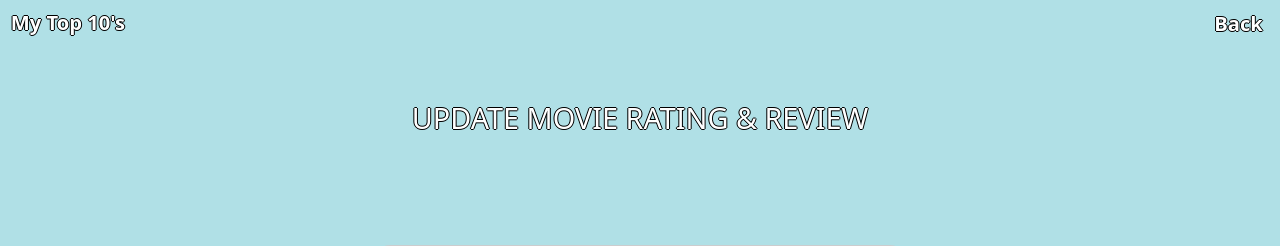
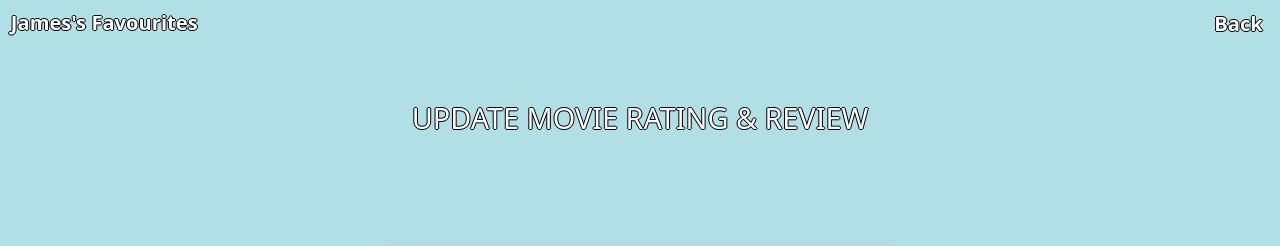
Before and after one commit to jamesslinger/Favorite-Things-List, a Flask app: page /movies/update in a window 1280 px wide. Shown: the top 246 px of the page. Run offline with Flask 2, Linux system fonts and the light colour scheme; some libraries are stand-ins or nearby versions.

Commit message:
Updated packages, tweaked the wording of some parts

```diff
--- a/main.py
+++ b/main.py
@@ -1,12 +1,10 @@
 from flask import Flask, render_template, redirect, url_for, request, flash
 from flask_bootstrap import Bootstrap
-from flask_sqlalchemy import SQLAlchemy, request
+from flask_sqlalchemy import SQLAlchemy
 from flask_wtf import FlaskForm
-from wtforms import StringField, SubmitField, SelectField, DecimalRangeField, TextAreaField
-from wtforms.validators import DataRequired
+from wtforms import StringField, SubmitField, DecimalRangeField, TextAreaField
 import requests as rq
 from datetime import datetime
-import json
 import os
 
 
@@ -18,7 +16,7 @@ YT_ENDPOINT = "https://www.googleapis.com/youtube/v3/search"
 
 app = Flask(__name__)
 app.config['SECRET_KEY'] = os.environ.get("SECRET_KEY")
-app.config['SQLALCHEMY_DATABASE_URI'] = 'sqlite:///james-top-ten.db'
+app.config['SQLALCHEMY_DATABASE_URI'] = os.environ.get("SQLALCHEMY_DATABASE_URI")
 app.config['SQLALCHEMY_TRACK_MODIFICATIONS'] = False
 Bootstrap(app)
 db = SQLAlchemy(app)
@@ -112,12 +110,12 @@ def songs():
     db.create_all()
     empty_check = db.session.query(Songs).first()
     if empty_check is None:
-        return render_template("songs.html", nav_title="Top 20 Songs", sec_desc="List empty! Please add a song.", year=CURRENT_YEAR)
+        return render_template("songs.html", nav_title="My Top Songs", sec_desc="List empty! Please add a song.", year=CURRENT_YEAR)
     all_songs = Songs.query.order_by(Songs.rating).all()
     for i in range(len(all_songs)):
         all_songs[i].rank = len(all_songs) - i
     db.session.commit()
-    return render_template("songs.html", all_songs=all_songs, nav_title="Top 20 Songs", sec_desc="My favorite tunes from the past 20 years.", year=CURRENT_YEAR)
+    return render_template("songs.html", all_songs=all_songs, nav_title="My Top Songs", sec_desc="My favourite tunes from the past 20 years.", year=CURRENT_YEAR)
 
 
 @app.route("/songs/search", methods=["GET", "POST"])
@@ -210,12 +208,12 @@ def movies():
     db.create_all()
     empty_check = db.session.query(Movies).first()
     if empty_check is None:
-        return render_template('movies.html', nav_title="Top 20 Movies" ,sec_desc="List empty! Please add a movie.", year=CURRENT_YEAR)
+        return render_template('movies.html', nav_title="My Top Movies" ,sec_desc="List empty! Please add a movie.", year=CURRENT_YEAR)
     all_movies = Movies.query.order_by(Movies.rating).all()
     for i in range(len(all_movies)):
         all_movies[i].rank = len(all_movies) - i
     db.session.commit()
-    return render_template("movies.html", all_movies=all_movies, nav_title="Top 20 Movies", sec_desc="These are my all time favourite movies.", year=CURRENT_YEAR)
+    return render_template("movies.html", all_movies=all_movies, nav_title="My Top Movies", sec_desc="These are my all time favourite movies.", year=CURRENT_YEAR)
 
 
 @app.route("/movies/movie-search", methods=["GET", "POST"])
--- a/templates/menu.html
+++ b/templates/menu.html
@@ -3,8 +3,8 @@
 {% block content %}
 
 <div class="heading menu-heading">
-    <h1>Welcome to James's Favorites</h1>
-    <h4>Click below to view my top 20 favorite things.<br>Please feel free to add some of your own</h4>
+    <h1>Welcome to James's Favourites</h1>
+    <h4>Click below to view my a list of my favorite things<br>Please feel free to add some of your own</h4>
 </div>
 
 <div class="menu-content">
--- a/templates/movie_search.html
+++ b/templates/movie_search.html
@@ -4,7 +4,7 @@
 
 <nav id="nav" class="navbar navbar-expand-lg fixed-top">
     <div class="container-fluid">
-        <a class="navbar-brand" href="{{ url_for('menu') }}">James's Favorites</a>
+        <a class="navbar-brand" href="{{ url_for('menu') }}">James's Favourites</a>
         <span class="navbar-text mx-auto">{{ nav_title }}</span>
         <div class="right-side-nav">
             <button class="navbar-toggler" type="button" data-bs-toggle="collapse" data-bs-target="#navbarNav">
--- a/templates/movies.html
+++ b/templates/movies.html
@@ -4,7 +4,7 @@
 
 <nav id="nav" class="navbar navbar-expand-lg fixed-top">
     <div class="container-fluid">
-        <a class="navbar-brand" href="{{ url_for('menu') }}">James's Favorites</a>
+        <a class="navbar-brand" href="{{ url_for('menu') }}">James's Favourites</a>
         <span class="navbar-text mx-auto">{{ nav_title }}</span>
         <div class="right-side-nav">
             <button class="navbar-toggler" type="button" data-bs-toggle="collapse" data-bs-target="#navbarNav">
--- a/templates/rate_movie.html
+++ b/templates/rate_movie.html
@@ -4,7 +4,7 @@
 
 <nav id="nav" class="navbar navbar-expand-lg fixed-top">
     <div class="container-fluid">
-        <a class="navbar-brand" href="{{ url_for('menu') }}">My Top 10's</a>
+        <a class="navbar-brand" href="{{ url_for('menu') }}">James's Favourites</a>
         <span class="navbar-text mx-auto">{{ nav_title }}</span>
         <div class="right-side-nav">
             <button class="navbar-toggler" type="button" data-bs-toggle="collapse" data-bs-target="#navbarNav">
--- a/templates/rate_song.html
+++ b/templates/rate_song.html
@@ -4,7 +4,7 @@
 
 <nav id="nav" class="navbar navbar-expand-lg fixed-top">
     <div class="container-fluid">
-        <a class="navbar-brand" href="{{ url_for('menu') }}">James's Favorites</a>
+        <a class="navbar-brand" href="{{ url_for('menu') }}">James's Favourites</a>
         <span class="navbar-text mx-auto">{{ nav_title }}</span>
         <div class="right-side-nav">
             <button class="navbar-toggler" type="button" data-bs-toggle="collapse" data-bs-target="#navbarNav">
--- a/templates/select_movie.html
+++ b/templates/select_movie.html
@@ -4,7 +4,7 @@
 
 <nav id="nav" class="navbar navbar-expand-lg fixed-top">
     <div class="container-fluid">
-        <a class="navbar-brand" href="{{ url_for('menu') }}">James's Favorites</a>
+        <a class="navbar-brand" href="{{ url_for('menu') }}">James's Favourites</a>
         <span class="navbar-text mx-auto">{{ nav_title }}</span>
         <div class="right-side-nav">
             <button class="navbar-toggler" type="button" data-bs-toggle="collapse" data-bs-target="#navbarNav">
--- a/templates/select_song.html
+++ b/templates/select_song.html
@@ -4,7 +4,7 @@
 
 <nav id="nav" class="navbar navbar-expand-lg fixed-top">
     <div class="container-fluid">
-        <a class="navbar-brand" href="{{ url_for('menu') }}">James's Favorites</a>
+        <a class="navbar-brand" href="{{ url_for('menu') }}">James's Favourites</a>
         <span class="navbar-text mx-auto">{{ nav_title }}</span>
         <div class="right-side-nav">
             <button class="navbar-toggler" type="button" data-bs-toggle="collapse" data-bs-target="#navbarNav">
--- a/templates/song_search.html
+++ b/templates/song_search.html
@@ -4,7 +4,7 @@
 
 <nav id="nav" class="navbar navbar-expand-lg fixed-top">
     <div class="container-fluid">
-        <a class="navbar-brand" href="{{ url_for('menu') }}">James's Favorites</a>
+        <a class="navbar-brand" href="{{ url_for('menu') }}">James's Favourites</a>
         <span class="navbar-text mx-auto">{{ nav_title }}</span>
         <div class="right-side-nav">
             <button class="navbar-toggler" type="button" data-bs-toggle="collapse" data-bs-target="#navbarNav">
--- a/templates/songs.html
+++ b/templates/songs.html
@@ -4,7 +4,7 @@
 
 <nav id="nav" class="navbar navbar-expand-lg fixed-top">
     <div class="container-fluid">
-        <a class="navbar-brand" href="{{ url_for('menu') }}">James's Favorites</a>
+        <a class="navbar-brand" href="{{ url_for('menu') }}">James's Favourites</a>
         <span class="navbar-text mx-auto">{{ nav_title }}</span>
         <div class="right-side-nav">
             <button class="navbar-toggler" type="button" data-bs-toggle="collapse" data-bs-target="#navbarNav">
--- a/templates/update_movie.html
+++ b/templates/update_movie.html
@@ -4,7 +4,7 @@
 
 <nav id="nav" class="navbar navbar-expand-lg fixed-top">
     <div class="container-fluid">
-        <a class="navbar-brand" href="{{ url_for('menu') }}">My Top 10's</a>
+        <a class="navbar-brand" href="{{ url_for('menu') }}">James's Favourites</a>
         <span class="navbar-text mx-auto">{{ nav_title }}</span>
         <div class="right-side-nav">
             <button class="navbar-toggler" type="button" data-bs-toggle="collapse" data-bs-target="#navbarNav">
--- a/templates/update_song.html
+++ b/templates/update_song.html
@@ -4,7 +4,7 @@
 
 <nav id="nav" class="navbar navbar-expand-lg fixed-top">
     <div class="container-fluid">
-        <a class="navbar-brand" href="{{ url_for('menu') }}">James's Favorites</a>
+        <a class="navbar-brand" href="{{ url_for('menu') }}">James's Favourites</a>
         <span class="navbar-text mx-auto">{{ nav_title }}</span>
         <div class="right-side-nav">
             <button class="navbar-toggler" type="button" data-bs-toggle="collapse" data-bs-target="#navbarNav">
```
Also changed, not shown: requirements.txt (deleted, +0 -39 lines), instance/james-top-ten.db (added).
